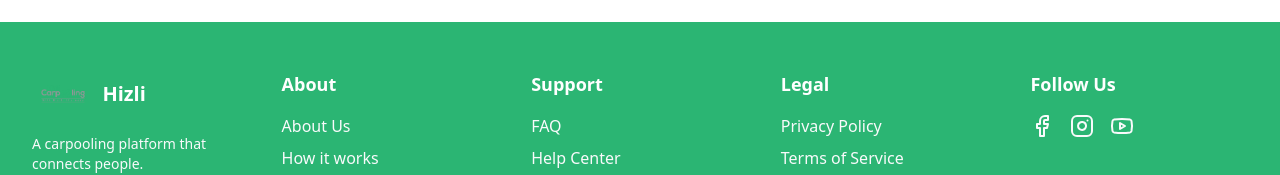
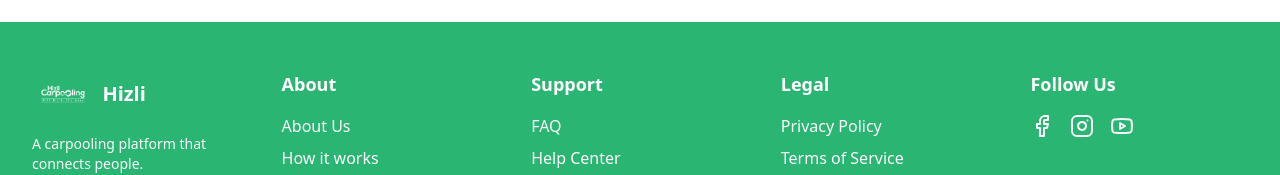
Before and after one commit to Jwengit/afrorcq, a SvelteKit app: page / in a window 1280 px wide. Shown: the part 1834-2009 px from the top of the page. Built offline with nearby package versions, Linux system fonts and the light colour scheme; no server answers.

Commit message:
mise à jour couleur logo footer landing page

```diff
--- a/src/routes/+page.svelte
+++ b/src/routes/+page.svelte
@@ -251,7 +251,7 @@
 				<!-- Brand -->
 				<div class="col-span-1 md:col-span-1">
 					<div class="flex items-center gap-2 mb-4">
-						<img src="/logo.png" alt="Hizli Logo" class="h-12 w-auto object-contain" />
+						<img src="/logo.png" alt="Hizli Logo" class="h-12 w-auto object-contain footer-logo-contrast" />
 						<span class="text-xl font-bold">Hizli</span>
 					</div>
 					<p class="text-gray-50 text-sm">
@@ -312,3 +312,10 @@
 		</div>
 	</footer>
 </div>
+
+<style>
+	.footer-logo-contrast {
+		/* Makes the green accent readable on the green footer background. */
+		filter: brightness(0) invert(1);
+	}
+</style>
```
Also changed, not shown: static/logo-footer-white.png (added).
